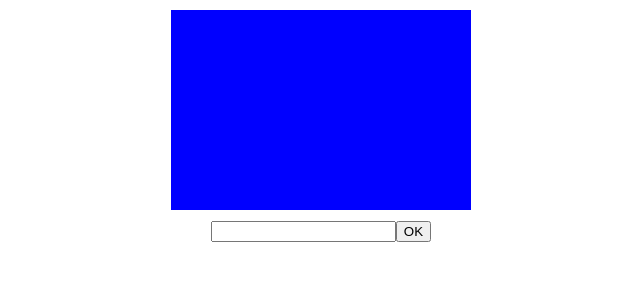
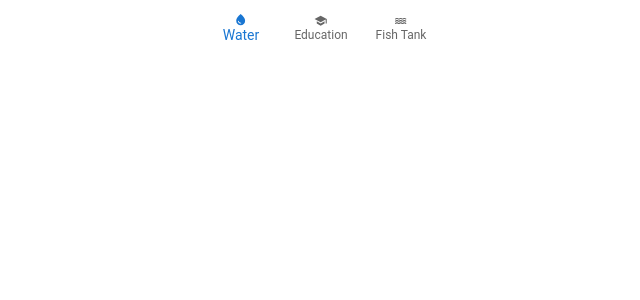
Before and after one commit to adamsv3/hydrokeep_fp, a React (Create React App) app: page / in a window 1280 px wide. Shown: the top 300 px of the page, without its empty margins (319-959 px from the left). Built offline with nearby package versions, Linux system fonts and the light colour scheme.

Commit message:
bottom nav component addedd

```diff
--- a/package.json
+++ b/package.json
@@ -3,11 +3,15 @@
   "version": "0.1.0",
   "private": true,
   "dependencies": {
+    "@emotion/react": "^11.7.1",
+    "@emotion/styled": "^11.6.0",
+    "@mui/material": "^5.4.2",
     "@testing-library/jest-dom": "^5.16.2",
     "@testing-library/react": "^12.1.2",
     "@testing-library/user-event": "^13.5.0",
     "react": "^17.0.2",
     "react-dom": "^17.0.2",
+    "react-icons": "^4.3.1",
     "react-scripts": "5.0.0",
     "web-vitals": "^2.1.4"
   },
--- a/src/App.js
+++ b/src/App.js
@@ -1,23 +1,38 @@
 import './App.css';
 import WaterInput from './WaterInput.js';
+import BottomNav from './BottomNav.js';
 import {useState} from 'react';
 
 
 
 function App() {
 
-let [wateramount, setWaterAmount] = useState('');
 
   return (
     <div className = "App">
-      <div className = "fish-bowl">
-      </div>
-
-      <div className = "water-amount">
-        <WaterInput setWaterAmount = {setWaterAmount} />
-      </div>
+          <BottomNav />
     </div>
   )
 }
 
+//fishbowl page
+{/* <div className = "fish-bowl">
+</div>
+
+<div className = "water-amount">
+  <WaterInput setWaterAmount = {setWaterAmount} />
+</div> */}
+
+// my own nav bar
+        {/* <div className = "bar">
+          <button>
+              <MdOutlineWater />
+            </button>
+            <button>
+              <MdWaterDrop />
+            </button>
+            <button>
+              <MdSchool />
+            </button> */}
+
 export default App;
--- /dev/null
+++ b/src/BottomNav.js
@@ -0,0 +1,26 @@
+import "./BottomNav.css";
+import { useState} from "react";
+import { MdWaterDrop, MdSchool, MdOutlineWater} from "react-icons/md";
+import BottomNavigation from '@mui/material/BottomNavigation';
+import BottomNavigationAction from '@mui/material/BottomNavigationAction';
+
+
+export default function BottomNav(props) {
+
+    const [value, setValue] = useState(0);
+
+    return(
+        <BottomNavigation
+            showLabels
+            value={value}
+            onChange={(event, newValue) => {
+                setValue(newValue);
+        }}
+        >
+            <BottomNavigationAction label="Water" icon={<MdWaterDrop/>} />
+            <BottomNavigationAction label="Education" icon={<MdSchool />} />
+            <BottomNavigationAction label="Fish Tank" icon={<MdOutlineWater />} />
+
+        </BottomNavigation>
+    )
+}
```
Also changed, not shown: src/App.css (line endings or trailing spaces), src/BottomNav.css (added), 1 other file (tests, documents, lock files or other folders).
